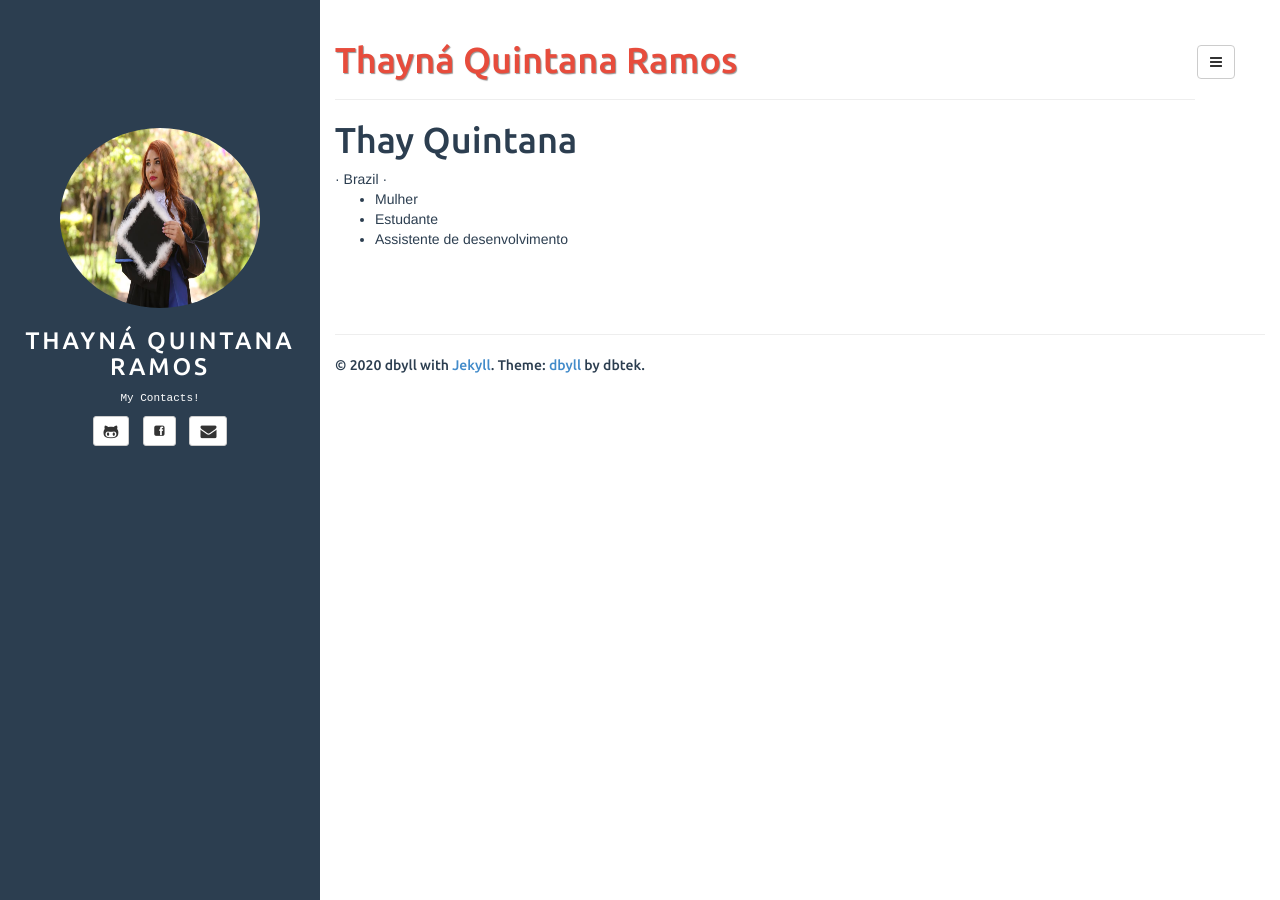
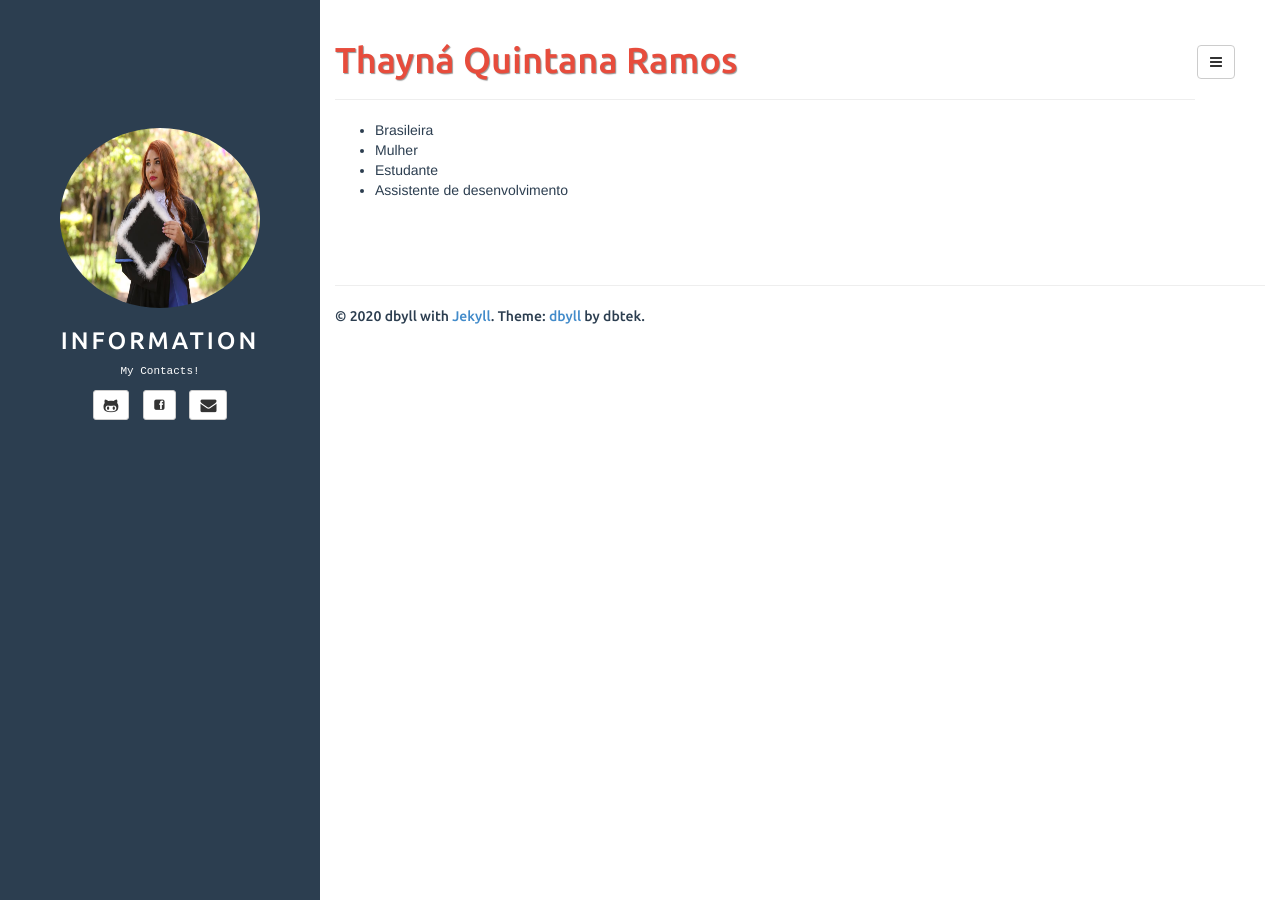
Before and after one commit to ThayQR/thayQR.github.io, a Jekyll site: the page built from index.html, in a window 1280 px wide. Built offline with Jekyll 4.4.1, drawn with Linux system fonts in a browser that asks for light colours; the list of posts is cut into pages by our own code.

Commit message:
adjusting text home

```diff
--- a/_config.yml
+++ b/_config.yml
@@ -7,7 +7,7 @@ highlighter: rouge
 markdown: kramdown
 disqus: dbyll
 google_analytics: dbyll
-title: Thayná Quintana Ramos
+title: INFORMATION
 
 defaults:
   -
--- a/index.html
+++ b/index.html
@@ -6,13 +6,16 @@ tagline:
 
   <section class="resume-section p-3 p-lg-5 d-flex d-column" id="about">
     <div class="my-auto">
-      <h1 class="mb-0">Thay Quintana
+      <h1 class="mb-0">
         <span class="text-primary"></span>
       </h1>
-      <div class="subheading mb-5"> · Brazil ·
         <a ></a>
       </div>
         <ul class="subheading mb-3">
+          <li>
+            <i class="em em-pregnant_woman" aria-role="presentation" aria-label="PREGNANT WOMAN"></i>
+            Brasileira
+          </li>
           <li>
             <i class="em em-pregnant_woman" aria-role="presentation" aria-label="PREGNANT WOMAN"></i>
             Mulher
```
